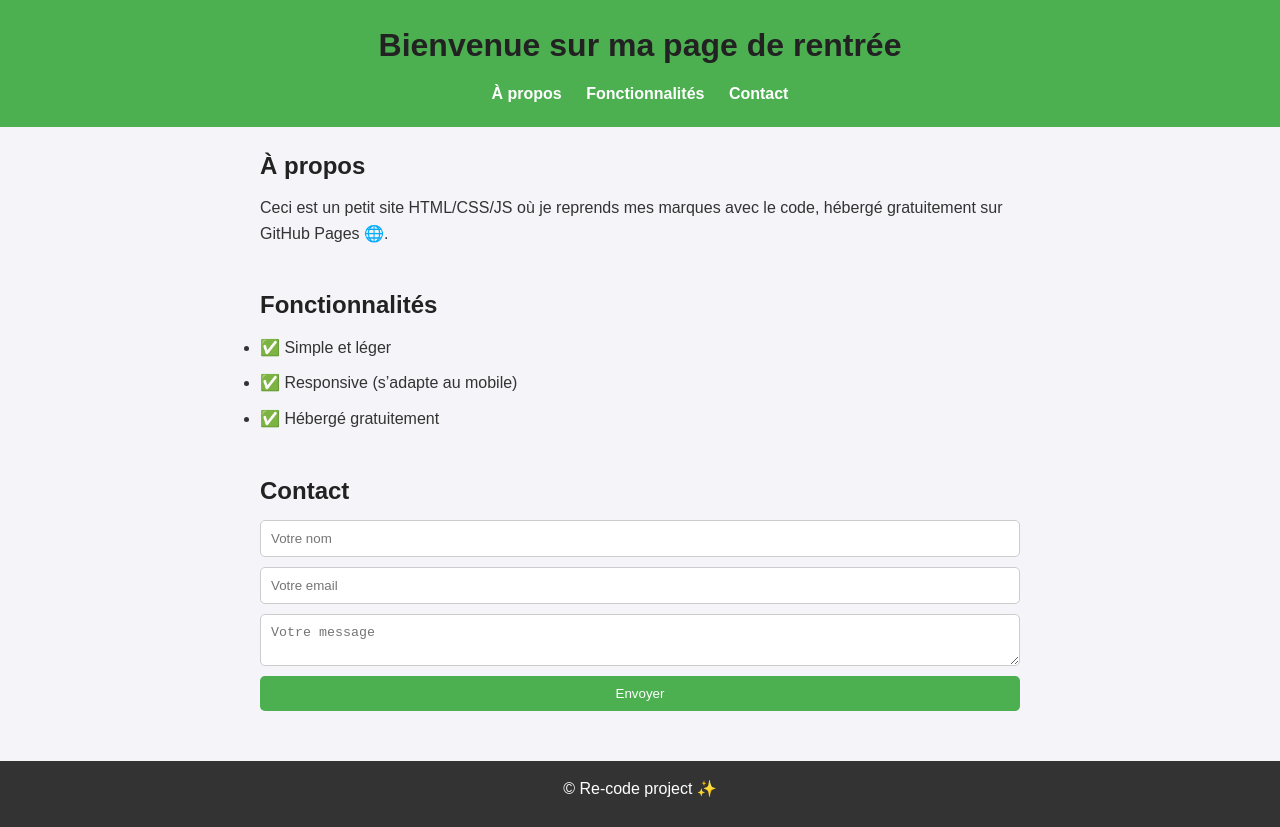
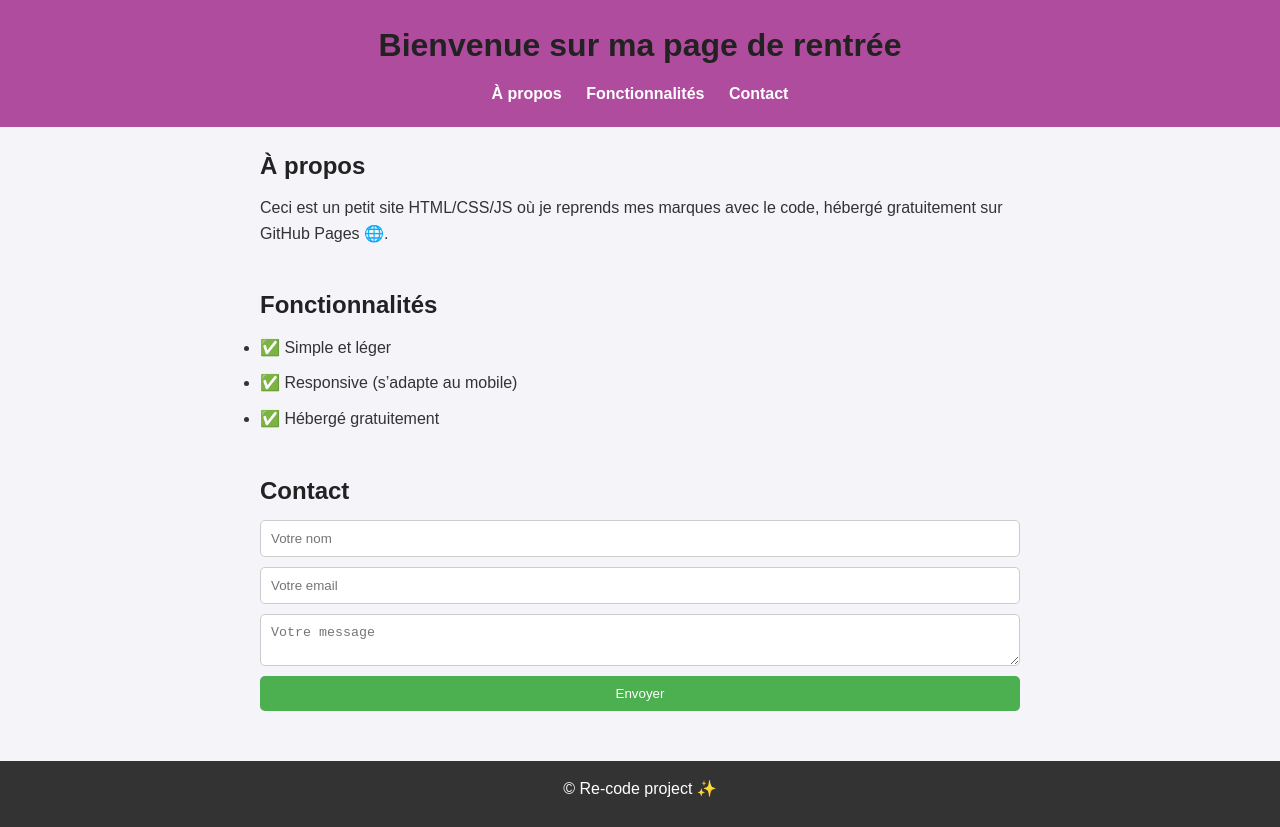
Before and after one commit to Ophe69/back-to-html, a website: page index.html in a window 1280 px wide. Drawn offline with Linux system fonts and the light colour scheme.

```diff
--- a/style.css
+++ b/style.css
@@ -24,7 +24,7 @@
 
 /* ====== HEADER ====== */
 header {
-  background: #4CAF50;
+  background: #af4c9e;
   color: #fff;
   padding: 20px;
   text-align: center;
```
Also changed, not shown: package.json (added, +26 -0 lines), 1 other file.
